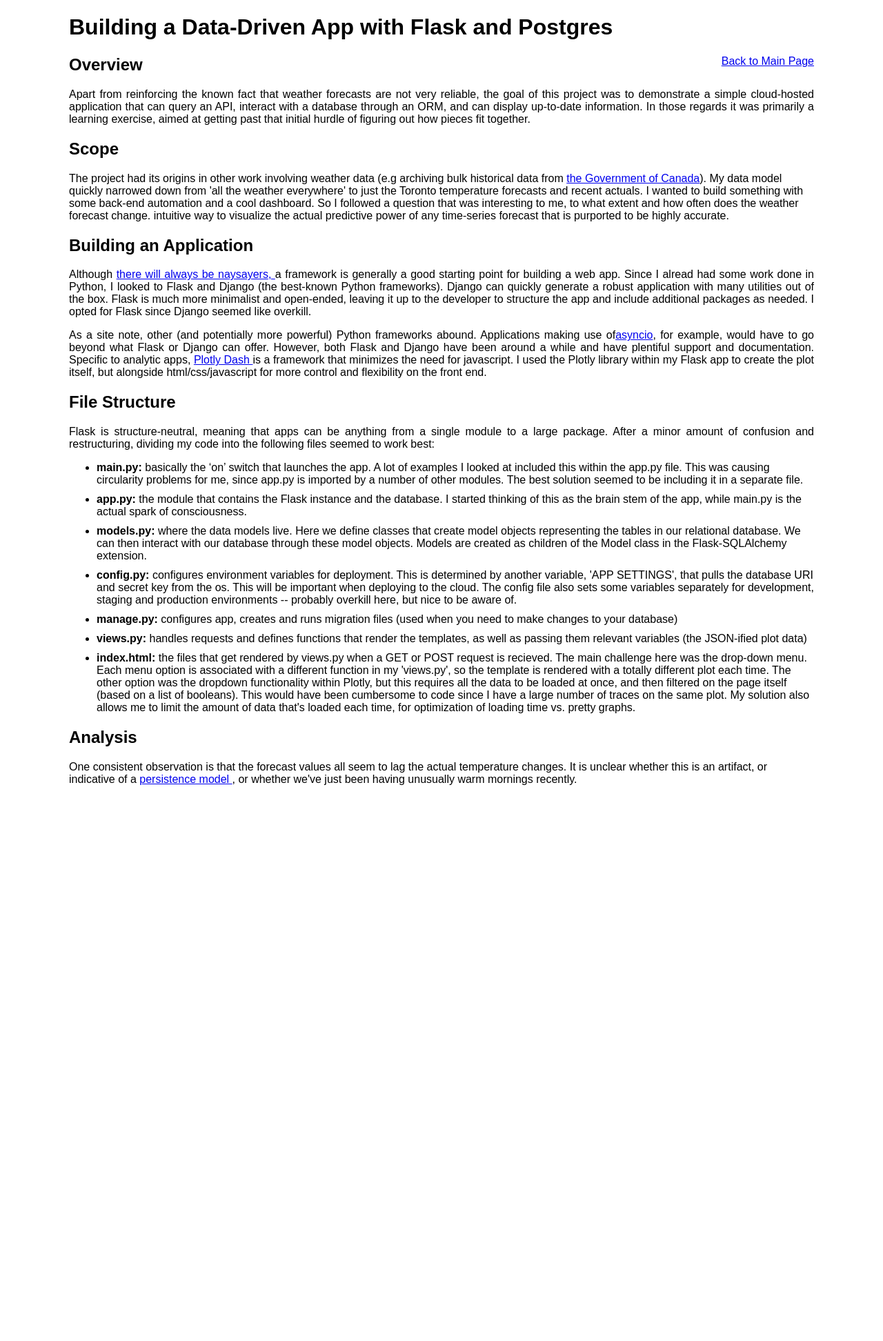
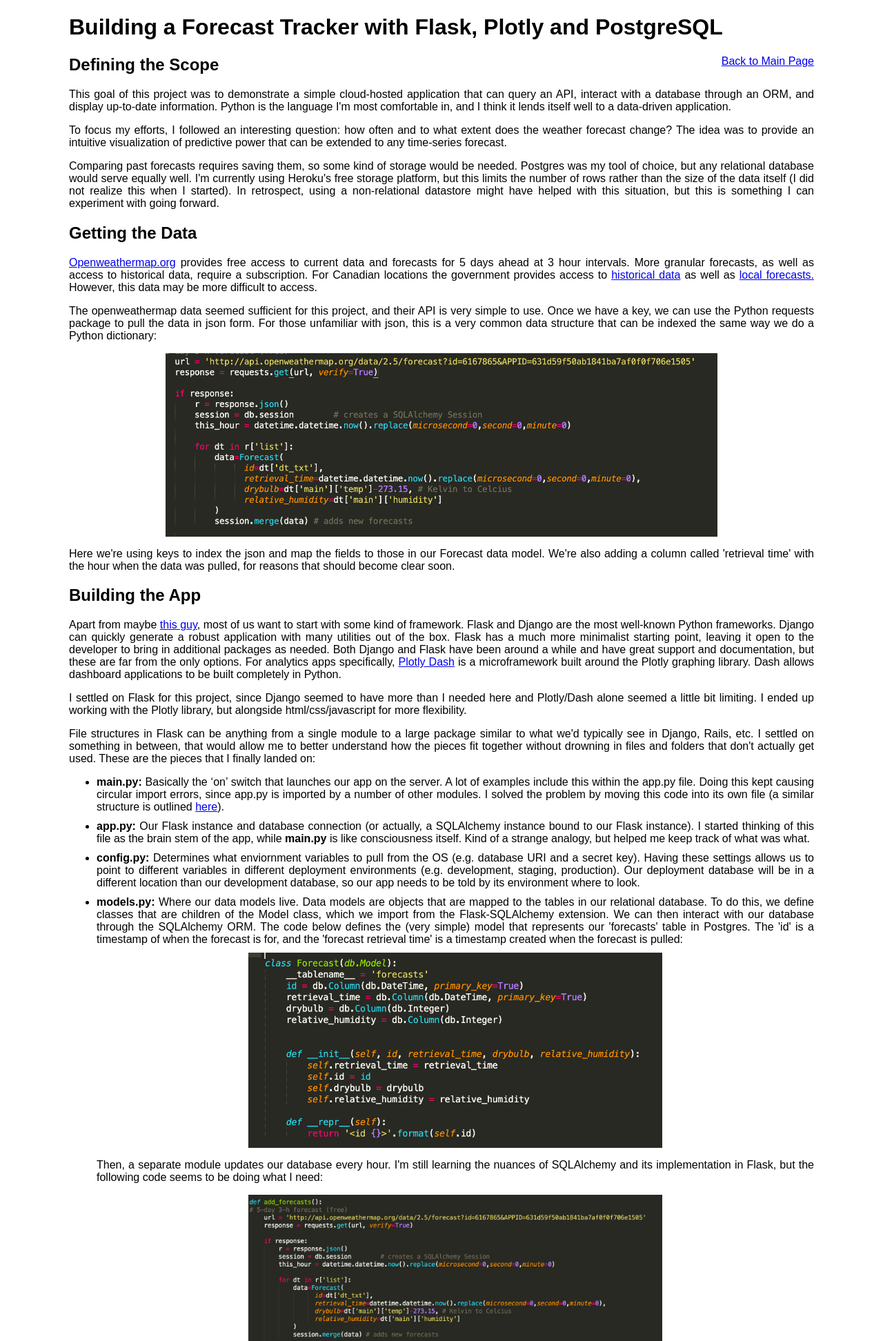
Before and after one commit to cass-android/weather, a Flask app: page /project in a window 1280 px wide. Shown: the top 1944 px of the page at 69% size. Before the commit the page ends 1138 px from the top, so only its background shows below. Run offline with Flask 2, Linux system fonts and the light colour scheme; parts of the project's set-up code (start-up, migrations or seed data) failed here and were passed over.

Commit message:
simplifty weatherdownloader, add images to project description

```diff
--- a/main.py
+++ b/main.py
@@ -8,3 +8,5 @@ import os
 
 if __name__ == '__main__':
     app.run()
+
+app.config.from_object(os.environ['APP_SETTINGS'])
--- a/manage.py
+++ b/manage.py
@@ -5,7 +5,6 @@ from flask_migrate import Migrate, MigrateCommand
 from app import app, db
 from models import Forecast, Current
 
-app.config.from_object(os.environ['APP_SETTINGS'])
 
 migrate = Migrate(app, db)
 manager = Manager(app)
--- a/templates/index.html
+++ b/templates/index.html
@@ -70,7 +70,7 @@ $(function(){
 <body>
 <div class="header">
   <p style="font-size:25px;text-align: center;margin: 10px 0px 0px 0px;">Weather Forecast Tracker</p>
-  <p style="font-size:20px;text-align: center;margin: 10px 0px 0px 0px;">Forecasts and Actuals from <a href="https://openweathermap.org/api"target="_blank">openweathermap.org </a> (Toronto, ON) </p>
+  <p style="font-size:20px;text-align: center;margin: 10px 0px 0px 0px;">Forecasts and Current Data from <a href="https://openweathermap.org/api"target="_blank">openweathermap.org </a> (Toronto, ON) </p>
 
   <form action = "/" method = "GET"style="float: left;margin: -35px 0px 0px 0px;">
     <select name= timeframes onchange="this.form.submit()">
@@ -86,7 +86,7 @@ $(function(){
   </div>
 </div>
 <div class="paragraph">
-  <p> The goal of this project is to track and visualize updates to frequently-changing forecast. </p>
+  <p> This dashboard is designed to track and visualize updates to a frequently-changing weather forecast. </p>
 
   <p> A five-day forecast, along with current weather conditions, is retrieved every hour. Each forecast is plotted and colorized, with bluer lines showing predictions made further back in time.</p>
 
--- a/templates/project.html
+++ b/templates/project.html
@@ -2,7 +2,7 @@
 <html>
 <head lang="en">
 <meta charset="UTF-8">
-<title>Weather Dashboard</title>
+<title> Weather Dashboard </title>
 <style>
 * {
   font-family: Arial, Helvetica, sans-serif;
@@ -25,53 +25,99 @@ p {
   text-align: justify;
 }
 
+li {
+  text-align: justify;
+}
+
+
+img {
+  display: block;
+  margin-left: auto;
+  margin-right: auto;
+}
+
 </style>
 </head>
 <body>
 
 <div class="Header">
-  <h1> Building a Data-Driven App with Flask and Postgres </h1>
+  <h1> Building a Forecast Tracker with Flask, Plotly and PostgreSQL </h1>
   <a href="/"style="float:right">Back to Main Page</a>
 </div>
 
-  <h2> Overview </h2>
-  <p> Apart from reinforcing the known fact that weather forecasts are not very reliable, the goal of this project was to demonstrate a simple cloud-hosted application that can query an API, interact with a database through an ORM, and can display up-to-date information. In those regards it was primarily a learning exercise, aimed at getting past that initial hurdle of figuring out how pieces fit together.</p>
+  <h2> Defining the Scope </h2>
+  <p> This goal of this project was to demonstrate a simple cloud-hosted application that can query an API, interact with a database through an ORM, and display up-to-date information. Python is the language I'm most comfortable in, and I think it lends itself well to a data-driven application. </p>
 
-  <h2> Scope </h2>
-  The project had its origins in other work involving weather data (e.g archiving bulk historical data from <a href="https://weather.gc.ca/mainmenu/weather_menu_e.html"> the Government of Canada</a>). My data model quickly narrowed down from 'all the weather everywhere' to just the Toronto temperature forecasts and recent actuals. I wanted to build something with some back-end automation and a cool dashboard. So I followed a question that was interesting to me, to what extent and how often does the weather forecast change.  intuitive way to visualize the actual predictive power of any  time-series forecast that is purported to be highly accurate. <p>
+  <p> To focus my efforts, I followed an interesting question: how often and to what extent does the weather forecast change? The idea was to provide an intuitive visualization of predictive power that can be extended to any time-series forecast.<p>
 
-  <h2> Building an Application </h2>
-  <p> Although <a href="https://dev.to/gypsydave5/why-you-shouldnt-use-a-web-framework-3g24"target="_blank"> there will always be naysayers, </a> a framework is generally a good starting point for building a web app. Since I alread had some work done in Python, I looked to Flask and Django (the best-known Python frameworks). Django can quickly generate a robust application with many utilities out of the box. Flask is much more minimalist and open-ended, leaving it up to the developer to structure the app and include additional packages as needed. I opted for Flask since Django seemed like overkill. </p>
+  <p> Comparing past forecasts requires saving them, so some kind of storage would be needed. Postgres was my tool of choice, but any relational database would serve equally well. I'm currently using Heroku's free storage platform, but this limits the number of rows rather than the size of the data itself (I did not realize this when I started). In retrospect, using a non-relational datastore might have helped with this situation, but this is something I can experiment with going forward. </p>
 
-  <p> As a site note, other (and potentially more powerful) Python frameworks abound. Applications making use of<a href= "https://hackernoon.com/a-simple-introduction-to-pythons-asyncio-595d9c9ecf8c"target="_blank">asyncio</a>, for example, would have to go beyond what Flask or Django can offer. However, both Flask and Django have been around a while and have plentiful support and documentation. Specific to analytic apps, <a href='https://plot.ly/products/dash/'target="_blank"> Plotly Dash </a> is a framework that minimizes the need for javascript. I used the Plotly library within my Flask app to create the plot itself, but alongside html/css/javascript for more control and flexibility on the front end. </p>
+  <h2> Getting the Data </h2>
+  <p> <a href="https://openweathermap.org/api"target="blank">Openweathermap.org</a> provides free access to current data and forecasts for 5 days ahead at 3 hour intervals. More granular forecasts, as well as access to historical data, require a subscription. For Canadian locations the government provides access to <a href="http://climate.weather.gc.ca/index_e.html"target="blank"> historical data</a> as well as <a href="https://weather.gc.ca/mainmenu/weather_menu_e.html"target="blank">local forecasts.</a> However, this data may be more difficult to access. <p>
 
+  <p> The openweathermap data seemed sufficient for this project, and their API is very simple to use. Once we have a key, we can use the Python requests package to pull the data in json form. For those unfamiliar with json, this is a very common data structure that can be indexed the same way we do a Python dictionary:</p>
 
-  <h2>File Structure</h2>
-  <p>Flask is structure-neutral, meaning that apps can be anything from a single module to a large package. After a minor amount of confusion and restructuring, dividing my code into the following files seemed to work best: </p>
+  <img src="static/addforecasts1.png" alt="code for getting forecasts" width="800">
+
+  <p> Here we're using keys to index the json and map the fields to those in our Forecast data model. We're also adding a column called 'retrieval time' with the hour when the data was pulled, for reasons that should become clear soon.  </p>
+
+  <h2> Building the App </h2>
+  <p> Apart from maybe <a href="https://dev.to/gypsydave5/why-you-shouldnt-use-a-web-framework-3g24"target="_blank">this guy</a>, most of us want to start with some kind of framework. Flask and Django are the most well-known Python frameworks. Django can quickly generate a robust application with many utilities out of the box. Flask has a much more minimalist starting point, leaving it open to the developer to bring in additional packages as needed. Both Django and Flask have been around a while and have great support and documentation, but these are far from the only options. For analytics apps specifically, <a href='https://plot.ly/products/dash/'target="_blank">Plotly Dash</a> is a microframework built around the Plotly graphing library. Dash allows dashboard applications to be built completely in Python. </p>
+
+  <p> I settled on Flask for this project, since Django seemed to have more than I needed here and Plotly/Dash alone seemed a little bit limiting. I ended up working with the Plotly library, but alongside html/css/javascript for more flexibility. </p>
+
+  <p> File structures in Flask can be anything from a single module to a large package similar to what we'd typically see in Django, Rails, etc. I settled on something in between, that would allow me to better understand how the pieces fit together without drowning in files and folders that don't actually get used. These are the pieces that I finally landed on: </p>
 
   <ul>
-  	<li><b>main.py: </b> basically the ‘on’ switch that launches the app. A lot of examples I looked at included this within the app.py file. This was causing circularity problems for me, since app.py is imported by a number of other modules. The best solution seemed to be including it in a separate file. </li>
+  	<li><b> main.py: </b> Basically the ‘on’ switch that launches our app on the server. A lot of examples include this within the app.py file. Doing this kept causing circular import errors, since app.py is imported by a number of other modules. I solved the problem by moving this code into its own file (a similar structure is outlined <a href="https://charlesleifer.com/blog/structuring-flask-apps-a-how-to-for-those-coming-from-django/"targe="blank">here</a>). </li>
 
-  	<li><b>app.py: </b> the module that contains the Flask instance and the database. I started thinking of this as the brain stem of the app, while main.py is the actual spark of consciousness. </li>
+  	<li><b> app.py: </b> Our Flask instance and database connection (or actually, a SQLAlchemy instance bound to our Flask instance). I started thinking of this file as the brain stem of the app, while <b>main.py</b> is like consciousness itself. Kind of a strange analogy, but helped me keep track of what was what. </li>
 
-  	<li><b>models.py: </b> where the data models live. Here we define classes that create model objects representing the tables in our relational database. We can then interact with our database through these model objects. Models are created as children of the Model class in the Flask-SQLAlchemy extension. </li>
+  	<li><b> config.py: </b> Determines what enviornment variables to pull from the OS (e.g. database URI and a secret key). Having these settings allows us to point to different variables in different deployment environments (e.g. development, staging, production). Our deployment database will be in a different location than our development database, so our app needs to be told by its environment where to look. </li>
 
-  	<li><b>config.py: </b> configures environment variables for deployment. This is determined by another variable, 'APP SETTINGS', that pulls the database URI and secret key from the os. This will be important when deploying to the cloud. The config file also sets some variables separately for development, staging and production environments -- probably overkill here, but nice to be aware of.
+  	<li><b> models.py: </b> Where our data models live. Data models are objects that are mapped to the tables in our relational database. To do this, we define classes that are children of the Model class, which we import from the Flask-SQLAlchemy extension. We can then interact with our database through the SQLAlchemy ORM. The code below defines the (very simple) model that represents our 'forecasts' table in Postgres. The 'id' is a timestamp of when the forecast is for, and the 'forecast retrieval time' is a timestamp created when the forecast is pulled: </li>
 
-  	<li><b>manage.py: </b> configures app, creates and runs migration files (used when you need to make changes to your database)</li>
+  	<img src="static/models.png" alt="data model for forecast table" width="600">
 
-  	<li><b>views.py: </b> handles requests and defines functions that render the templates, as well as passing them relevant variables (the JSON-ified plot data)
+    <p> Then, a separate module updates our database every hour. I'm still learning the nuances of SQLAlchemy and its implementation in Flask, but the following code seems to be doing what I need: </p>
 
-  	<li><b>index.html: </b> the files that get rendered by views.py when a GET or POST request is recieved. The main challenge here was the drop-down menu. Each menu option is associated with a different function in my 'views.py', so the template is rendered with a totally different plot each time. The other option was the dropdown functionality within Plotly, but this requires all the data to be loaded at once, and then filtered on the page itself (based on a list of booleans). This would have been cumbersome to code since I have a large number of traces on the same plot. My solution also allows me to limit the amount of data that's loaded each time, for optimization of loading time vs. pretty graphs.
+    <img src="static/addforecasts2.png" alt="code for adding forecasts" width="600">
+
+    <p> Breaking this down further, we're doing the following:
+    	<ol>
+    		<li> Creating a Flask-SQLAlchemy session (which is basically a <a href="https://stackoverflow.com/questions/974596/what-is-a-database-transaction"target="blank">database transaction</a>)
+
+    		<li> Mapping the openweather data to our data model, as described above, and adding each row to the session </li>
+
+    		<li> Deleting records older than 190 hours from our database (to stay within Heroku's row limit restriction)</li>
+
+    		<li> Committing the session. Behind the scenes, SQLAlchemy translates the above into SQL statements and executes them. </li>
+    	</ol>
+	</p>
+
+  	<li><b> manage.py: </b> This creates and runs our database migrations. A new migration file containing the relevant SQL commands is saved each time we alter the architecture of our database (not the data itself). The migrations are a reversible record of each change, so that when we move between platforms we can update our schema with minimal impact to the underlying data. While we build and maintain our app, we are working with two copies of the same relational database: the production database that's hosted on Heroku (for now), and the development database on my local machine. These will have different data, since the production db is live and updating itself 24/7. But obviously we want them to have the same structure. So each time we deploy our app, we run our migrations to ensure our schemas are synchronized. To make things easier, Flask uses a tool called Alembic to create the migration files for us, based on what we've specified in our <b> models.py </b> file. Still, it's important to review the migrations before running them.  </li>
+
+  	<li><b> templates (index.html, etc): </b> These are the files that get rendered when a GET or POST request is recieved. Flask by default looks for these in a folder called 'templates'. Our templates interact closely with <b> views.py </b>, where we define functions that tell them what to display. For example, I've created a drop-down menu where each option sends a GET request that triggers a different function in views. I have my Javascript and CSS in my templates, but in a larger app these could go in their own files.
   	</li>
+
+  	<li><b> views.py: </b> This is the link between our views and the rest of the app. Here we handle requests, pull the appropriate data from our back end and pass it to our front end. </li>
+
+  	<p> For example, the function below queries our database and returns a set of forecasts for each line on the graph (for some reason this is called a trace): </p>
+
+    <img src="static/views1.png" alt="relative set function" width="650" >
+
+    <p> We then add each trace to our figure, along with formatting, and convert it into a JSON to be rendered in our templates: </p>
+
+    <img src="static/views2.png" alt="create plot function" width="650">
 
   </ul>
 
-  <h2> Analysis </h2>
-  One consistent observation is that the forecast values all seem to lag the actual temperature changes. It is unclear whether this is an artifact, or indicative of a <a href="https://towardsdatascience.com/how-not-to-use-machine-learning-for-time-series-forecasting-avoiding-the-pitfalls-19f9d7adf424"target="_blank"target="_blank">persistence model </a>, or whether we've just been having unusually warm mornings recently.
+  <h2> Analysis and Next Steps</h2>
+
+  <p> One observation is that the forecast values seem to consistently lag the actual temperature changes, especially in the mornings. The reason for this remains to be determined. One theory is the use of a <a href="https://towardsdatascience.com/how-not-to-use-machine-learning-for-time-series-forecasting-avoiding-the-pitfalls-19f9d7adf424"target="_blank"target="_blank">persistence model </a>. It's also possible we've just been having unusually warm mornings. </p>
+
+  <p> It would be interesting to archive this data over a long period of time for further analysis. Heroku's free data stores are somwewhat limiting, so I'm thinking of moving the database over to another provider. I may also revisit the intervals at which forecasts are updated, as this would allow a longer time period to be stored. Performance and loading time could also be improved. </p>
 
 
-
-  </p>
 </div>
 </body>
--- a/views.py
+++ b/views.py
@@ -26,7 +26,7 @@ def project():
 @app.route('/', methods=['GET'])
 def index():
 	try:
-		option = request.args.get("timeframes", type=str) # gets the value of 'timeframes' (the submitted form that makes the request)
+		option = request.args.get("timeframes", type=str) # gets the value of 'timeframes' from the form that submits request
 
 		if option == 'Future':
 			return render_template(
@@ -52,7 +52,7 @@ def index():
 	except Exception as e:
 		return str(e)
 
-def colorFader(c1,c2,mix=0): #fade (linear interpolate) from color c1 (at mix=0) to c2 (mix=1)
+def colorFader(c1,c2,mix=0):
     c1=np.array(mpl.colors.to_rgb(c1))
     c2=np.array(mpl.colors.to_rgb(c2))
     return mpl.colors.to_hex((1-mix)*c1 + mix*c2)
@@ -103,7 +103,7 @@ def create_now():
 
 def create_actuals(linewidth, hoursBack, showlegend=False):
     now = datetime.datetime.now().replace(microsecond=0,second=0,minute=0)
-    # actuals
+
     x0 = [x.id for x in Current.query.filter(
     	Current.id >= now - datetime.timedelta(hours=hoursBack)
     	).order_by(Current.id)]
@@ -126,49 +126,18 @@ def create_actuals(linewidth, hoursBack, showlegend=False):
 
     return actuals
 
-def create_latest_forecast(hoursBack, hoursForward, linewidth=3):
-# Creates trace for most recent forecast only; currently not used
-
-    now = datetime.datetime.now().replace(microsecond=0,second=0,minute=0)
-    query = Forecast.query.filter(
-        Forecast.id >= now - datetime.timedelta(hours=hoursBack),
-        Forecast.id <= now + datetime.timedelta(hours=hoursForward),
-        Forecast.retrieval_time == db.session.query(func.max(Forecast.retrieval_time))[0]
-    ).order_by(Forecast.id)
-
-
-    latest = go.Scatter(
-        x = [x.id for x in query],
-        y = [x.drybulb for x in query],
-        name='latest forecast',
-        mode='lines',
-        line=dict(
-            color = '#000000',
-            width = linewidth,
-            ),
-        hoverinfo='x+y',
-        showlegend=True
-        )
-
-    return latest
-
 
 def create_plot(skip=1, linewidth=4, hoursBack=168, hoursForward=120, maxHoursOut=192):
     data=[create_actuals(linewidth=linewidth, hoursBack=hoursBack), create_now()]
     hourWindow=range(1,maxHoursOut)[::skip]
 
-
     for hour in hourWindow:
-
-        # Colour gradient
-        c1= '#000099' #more distant
-        c2= '#FF0000'
-
-        # crimson '#DC143C'
+        # Defines parameters for colour gradient (uses linear interpolation)
+        c1= '#000099' # more distant forecasts
+        c2= '#FF0000' # nearer forecasts
         mix=1-hour/maxHoursOut
 
-
-
+        # Creats Plotly graph object for each forecast set
         rel_set = go.Scatter(
         	text=relative_set(hoursBack=hoursBack, hoursOut=hour, hoursForward=hoursForward)[2],
             x=relative_set(hoursBack=hoursBack, hoursOut=hour, hoursForward=hoursForward)[0],
@@ -185,11 +154,14 @@ def create_plot(skip=1, linewidth=4, hoursBack=168, hoursForward=120, maxHoursOu
             )
         data.append(rel_set)
 
+    # Combines graph objects into a figure that's sent to our template
     fig = go.Figure(data=data, layout=create_layout())
     graphJSON = json.dumps(fig, cls=plotly.utils.PlotlyJSONEncoder)
     return graphJSON
 
 def relative_set(hoursOut, hoursBack, hoursForward):
+# returns a set of forecasts within a specified time window, with retrieval time relative to forecast id
+
     now = datetime.datetime.now().replace(microsecond=0,second=0,minute=0)
     query = Forecast.query.filter(
         Forecast.id >= now - datetime.timedelta(hours=hoursBack),
```
Also changed, not shown: weather_downloader.py (+35 -51 lines), static/addforecasts1.png (added), static/addforecasts2.png (added), static/models.png (added), static/views1.png (added), static/views2.png (added), 1 other file.
